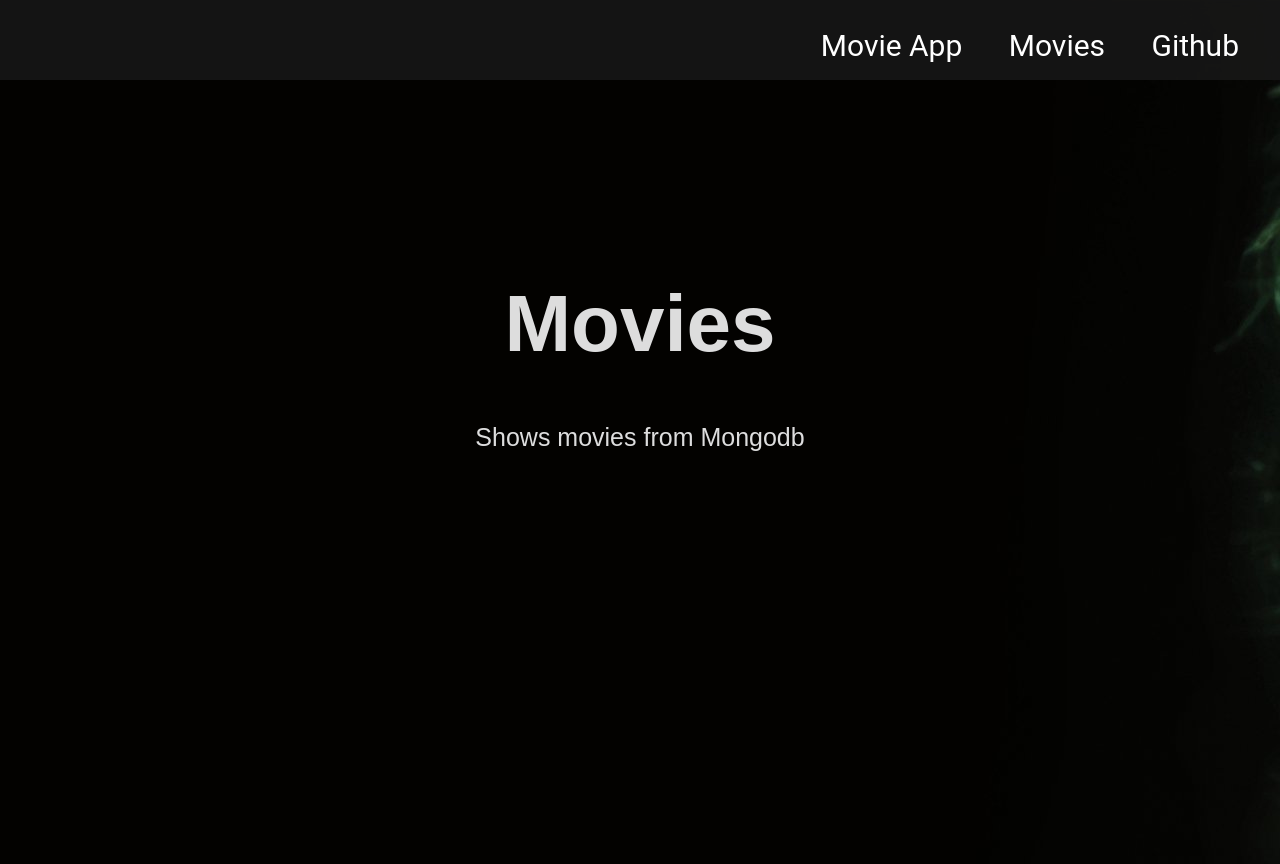
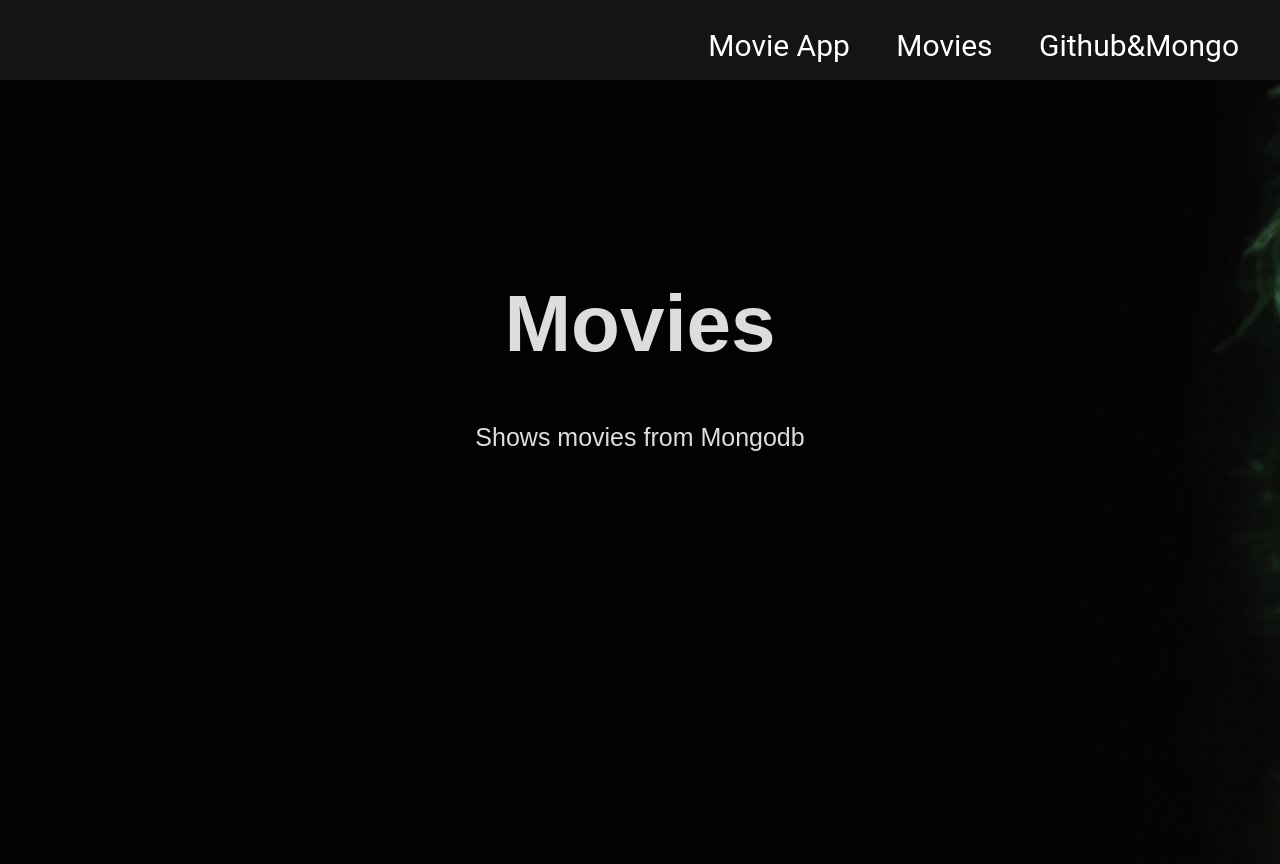
Before and after one commit to jusuuu1/movie-app, a website: page public/movies.html in a window 1280 px wide. Drawn offline with Linux system fonts and the light colour scheme; no server answers.

Commit message:
linkki muutokset

```diff
--- a/public/movies.html
+++ b/public/movies.html
@@ -17,7 +17,7 @@
 			<ul>
 				<li><a href="index.html">Movie App</a></li>
 				<li><a href="movies.html">Movies</a></li>
-				<li><a href="githubmongo.html">Github</a></li>
+				<li><a href="githubmongo.html">Github&Mongo</a></li>
 			</ul>
 		</nav>
 		<div id="page-one">
--- a/public/styles.css
+++ b/public/styles.css
@@ -84,6 +84,7 @@ a {
 	  text-decoration-style:inherit;
     margin-inline-start: 300px;
     margin-inline-end: 300px;
+    margin: 20px;
     font-size: 25px;
     color:#ddd;
 	}
```
Also changed, not shown: public/index.html (+2 -2 lines), public/newMovie.html (+1 -1 lines), public/updateMovie.html (+1 -1 lines).
